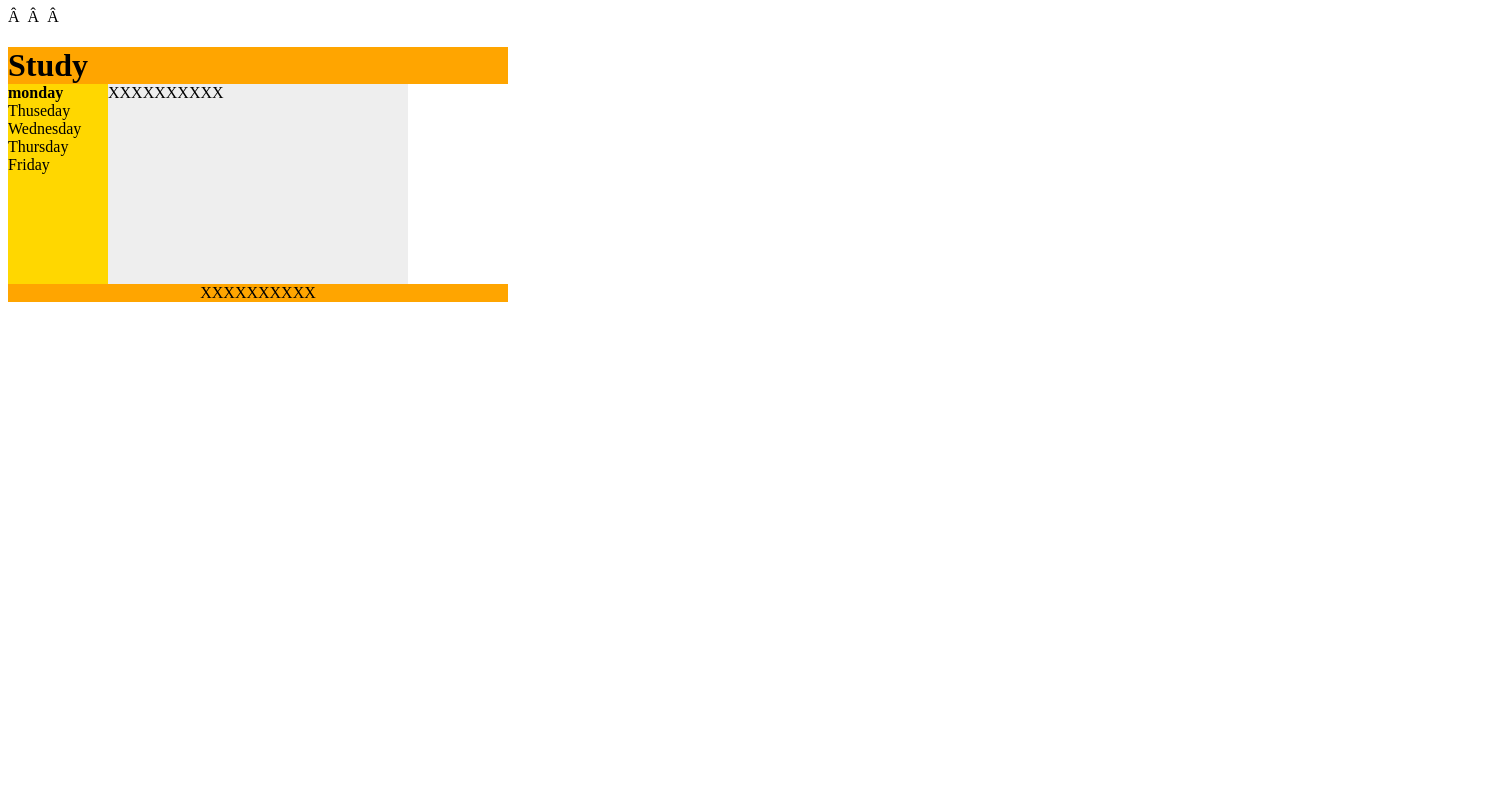
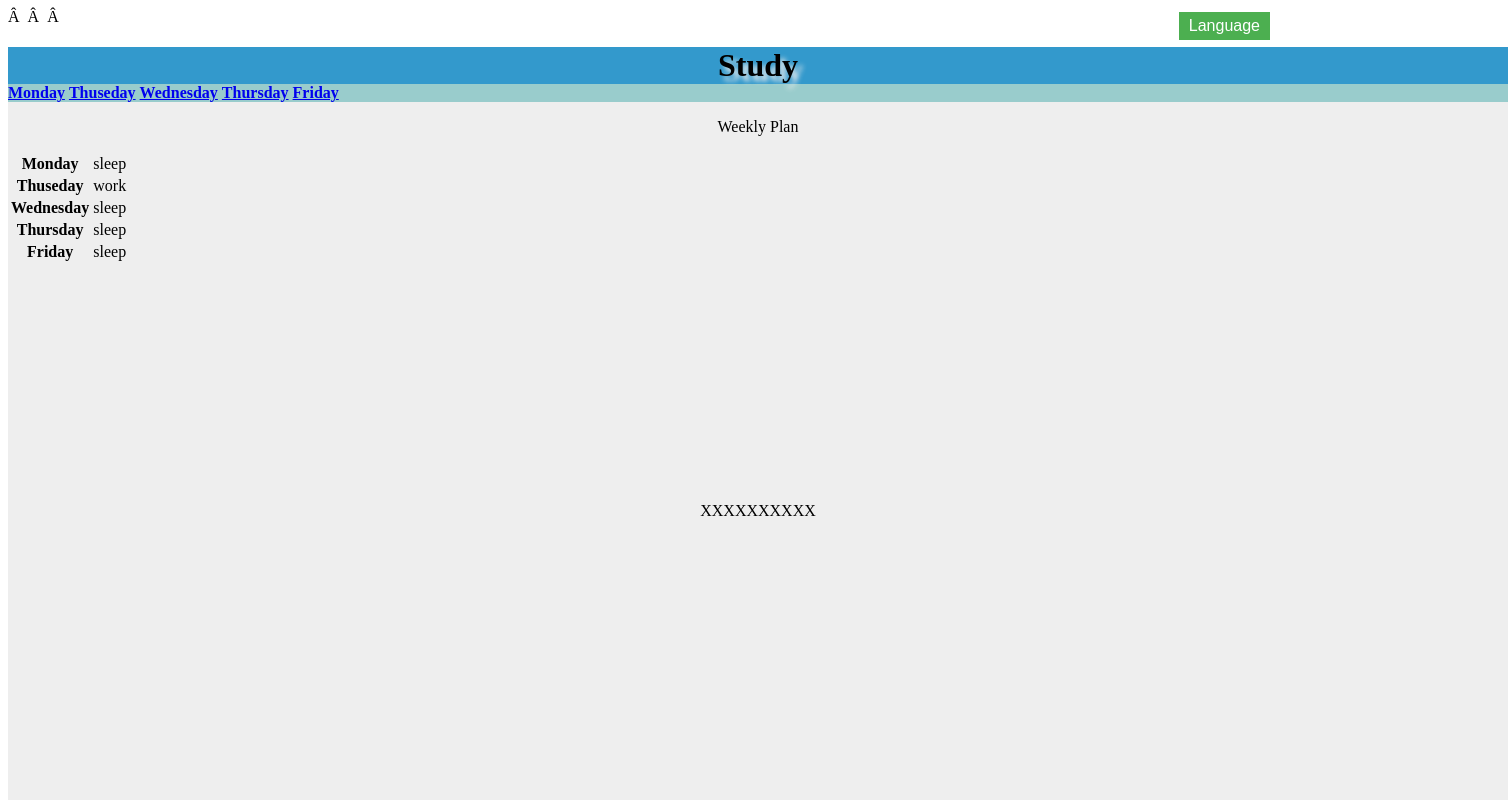
Before and after one commit to lilonghao0330/study123, a plain HTML site: page Study.Html in a window 1280 px wide. Shown: the top 800 px of the page, 1508 px wide, since content can reach past the window. Drawn offline with Linux system fonts and the light colour scheme.

Commit message:
version-2

```diff
--- a/Study.Html
+++ b/Study.Html
@@ -3,27 +3,86 @@
 <head>
 <meta charset="utf-8">
 <title>Study Li</title>
+<style>
+	h1{
+		text-shadow: 5px 5px 5px #EEEEEE;
+	}
+	.button {
+	    background-color: #4CAF50;
+	    border: none;
+	    color: white;
+	    padding: 5px 10px;
+	    text-align: center;
+	    text-decoration: none;
+	    display: inline-block;
+	    font-size: 16px;
+	    margin: 4px 2px;
+	    cursor: pointer;
+	    -webkit-transition-duration: 0.4s;
+	    transition-duration: 0.4s;
+	    float:right;
+	}
+	.button2:hover {
+	    box-shadow: 0 12px 16px 0 rgba(0,0,0,0.24),0 17px 50px 0 rgba(0,0,0,0.19);
+	}
+</style>
 </head>
 <body>
+	<head>
+		<button class="button button2">Language</button>
+		<div id="container" style="width:1500px">
+		<div id="header" style="background-color:#3399CC;">
+			<h1 style="margin-bottom:0;text-align:center;">Study</h1></div>
 
-<div id="container" style="width:500px">
+		<div id="menu" style="background-color:#99CCCC;height:130px;width :1500px;float:left;text-align:justify-all;">
+			<a href="http://www.google.com/" target="_blank"><b>Monday</b></a>
+			<a href="http://www.google.com/" target="_blank"><b>Thuseday</b></a>
+			<a href="http://www.google.com/" target="_blank"><b>Wednesday</b></a>
+			<a href="http://www.google.com/" target="_blank"><b>Thursday</b></a>
+			<a href="http://www.google.com/" target="_blank"><b>Friday</b></a>
+	</head>
 
-<div id="header" style="background-color:#FFA500;">
-<h1 style="margin-bottom:0;">Study</h1></div>
+	<main>
+		<div id="content1" style="background-color:#EEEEEE;height:400px;width :1500px;float:left;text-align:center">
+			<p>
+				Weekly Plan
+			</p>
+			<table>
+				<tr>
+					<th>Monday</th>
+					<td >sleep</td>
+				</tr>
+				<tr>
+					<th>Thuseday</th>
+					<td>work</td>
+				</tr>
+				<tr>
+					<th>Wednesday</th>
+					<td>sleep</td>
+				</tr>
+				<tr>
+					<th>Thursday</th>
+					<td>sleep</td>
+				</tr>
+				<tr>
+					<th>Friday</th>
+					<td>sleep</td>
+				</tr>
+			</table>
+		</div>
 
-<div id="menu" style="background-color:#FFD700;height:200px;width:100px;float:left;">
-<b>monday</b><br>
-Thuseday<br>
-Wednesday<br>
-Thursday<br>
-Friday</div>
 
-<div id="content" style="background-color:#EEEEEE;height:200px;width:400px;float:center;">
-XXXXXXXXXX</div>
+		<div id="content2" style="background-color:#EEEEEE;height:400px;width :1500px;float:left;text-align:center">
+		XXXXXXXXXX</div>
 
-<div id="footer" style="background-color:#FFA500;clear:both;text-align:center;">
-XXXXXXXXXX</div>
+		<div id="content3" style="background-color:#EEEEEE;height:400px;width :1500px;float:left;text-align:center">
+		XXXXXXXXXX</div>
+	</main>
+	<footer>
+		<div id="footer" style="background-color:#6666FF;clear:both;width :1500px;text-align:center;">
+		XXXXXXXXXX</div>
 
-</div>
+		</div>
+	</footer>
 
 </body>
```
